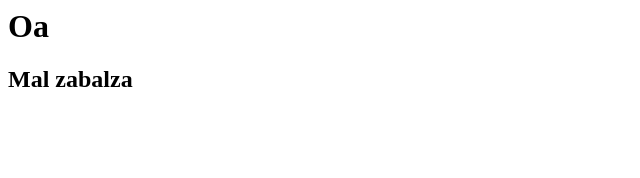
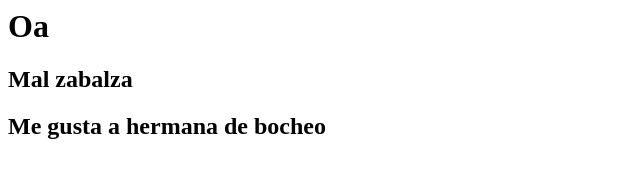
Before and after one commit to citzep-2019528/Practica, a plain HTML site: page index.html in a window 1280 px wide. Shown: the whole page, without its empty margins (0-640 px from the left). Drawn offline with Linux system fonts and the light colour scheme.

Commit message:
Prueba 1

```diff
--- a/index.html
+++ b/index.html
@@ -7,5 +7,8 @@
         <h2>
             Mal zabalza
         </h2>
+		<h2>
+			Me gusta a hermana de bocheo
+		</h2>
 	</body>
 </html>
```
